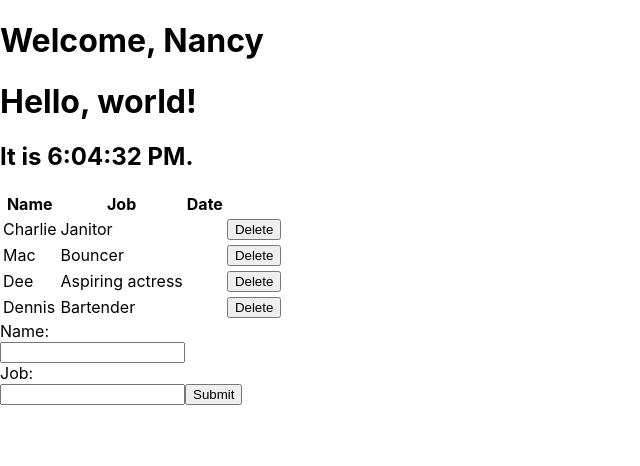
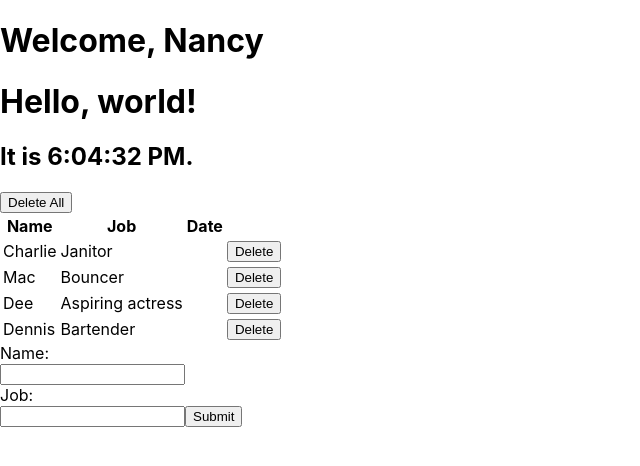
Before and after one commit to nancyk12/react-tutorial, a React (Create React App) app: page / in a window 1280 px wide. Shown: the top 466 px of the page, without its empty margins (0-640 px from the left). Built offline with nearby package versions, Linux system fonts and the light colour scheme.

Commit message:
added Delete All Button to Table.js

```diff
--- a/src/App.js
+++ b/src/App.js
@@ -13,7 +13,6 @@ import Clock from "./Clock";
 function Welcome(props){
     return <h1>Welcome, {props.name}</h1>
 }
-
 
 class App extends Component {
     //set initial state of components
@@ -51,16 +50,6 @@ removeCharacter = (index) => {
             }),
         })
     }
-
-    // // create method to add a character
-    // addCharacter = (name_, job) => {
-
-    //     this.character.push({name: name_, });
-    //     this.setState({
-    //         characters: this.characters
-    //     });
-    // }
-
     //we add the handle submit here, because
     // the characters in here
     //NOTE ON SYNTAX: passing a character to addCharacter
@@ -70,8 +59,14 @@ removeCharacter = (index) => {
         this.setState({characters: [...this.state.characters, character ]})
     }
 
+    //delete all the characters
+    removeAllCharacters = () => {
+        this.setState({characters:[]})
+    }
+
      /* you always have a render function
      in a component. */
+
   render() {
 
     //make sure return only returns one html element!
@@ -85,6 +80,7 @@ removeCharacter = (index) => {
         <Table
         characterData={this.state.characters}
         removeCharacter={this.removeCharacter}
+        removeAllCharacters={this.removeAllCharacters}
         />
         <Form addCharacter={this.addCharacter}/>
       </div>
--- a/src/Table.js
+++ b/src/Table.js
@@ -18,6 +18,11 @@ import React, { Component } from "react";
 create two simple function components to make
 our table more readable
 */
+
+//DELETE ALL BUTTON Simple Component
+const DeleteAllButton = (props) => {
+    return <button onClick={() => props.removeAllCharacters()}> Delete All</button>
+  }
 
 //Table Header Component
 const TableHeader = () => {
@@ -59,10 +64,13 @@ class Table extends Component {
         //read props passed in from App.js
         const {
             characterData,
-            removeCharacter
+            removeCharacter,
+            removeAllCharacters
         } = this.props;
 
         return (
+          <div id="table">
+              <DeleteAllButton removeAllCharacters={removeAllCharacters}/>
               <table>
                 <TableHeader/>
                 <TableBody
@@ -70,6 +78,7 @@ class Table extends Component {
                   removeCharacter={removeCharacter}
                  />
             </table>
+        </div>
           )
         }
       }
```
Also changed, not shown: 1 other file (tests, documents, lock files or other folders). Lines whose indentation alone changed are shown as unchanged.
